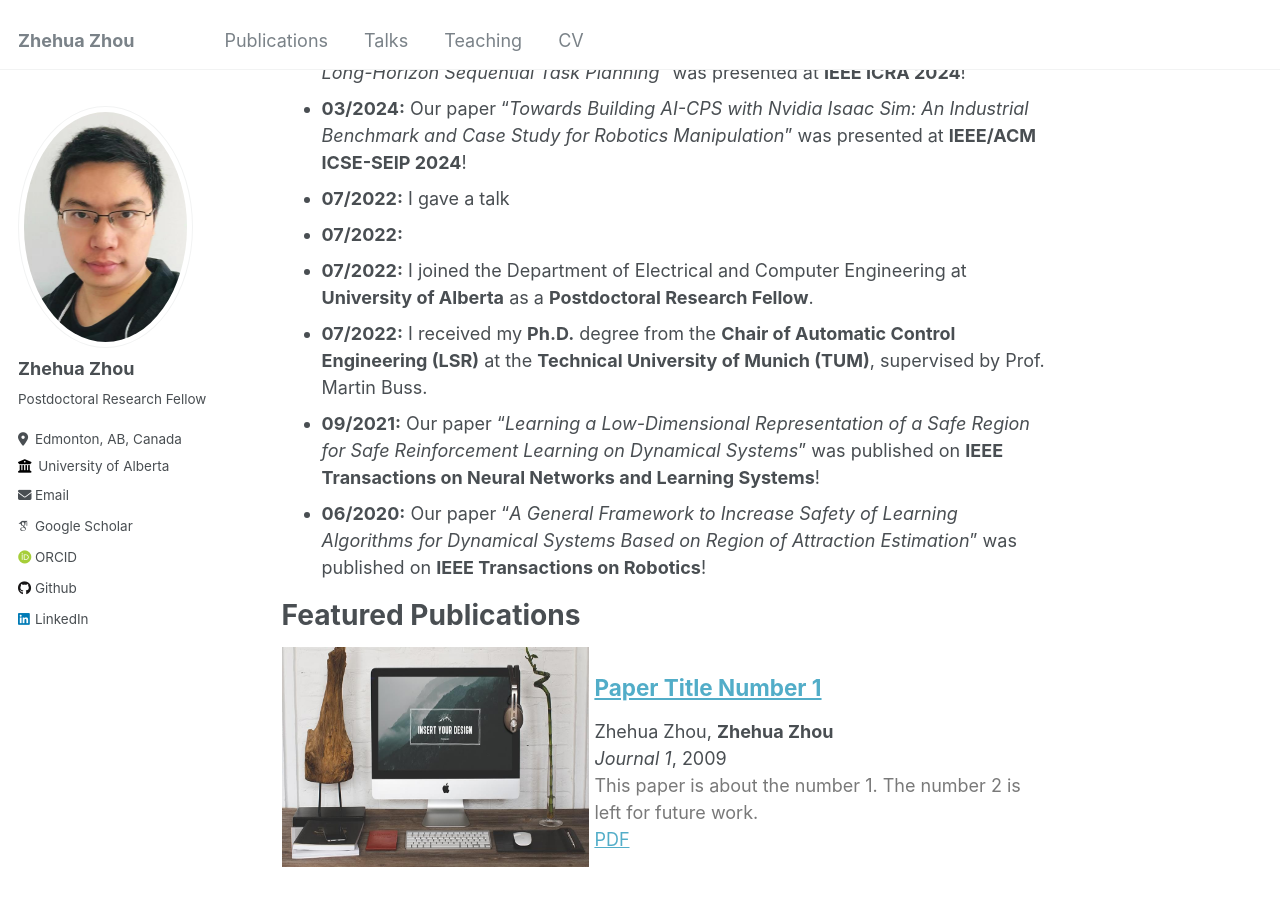
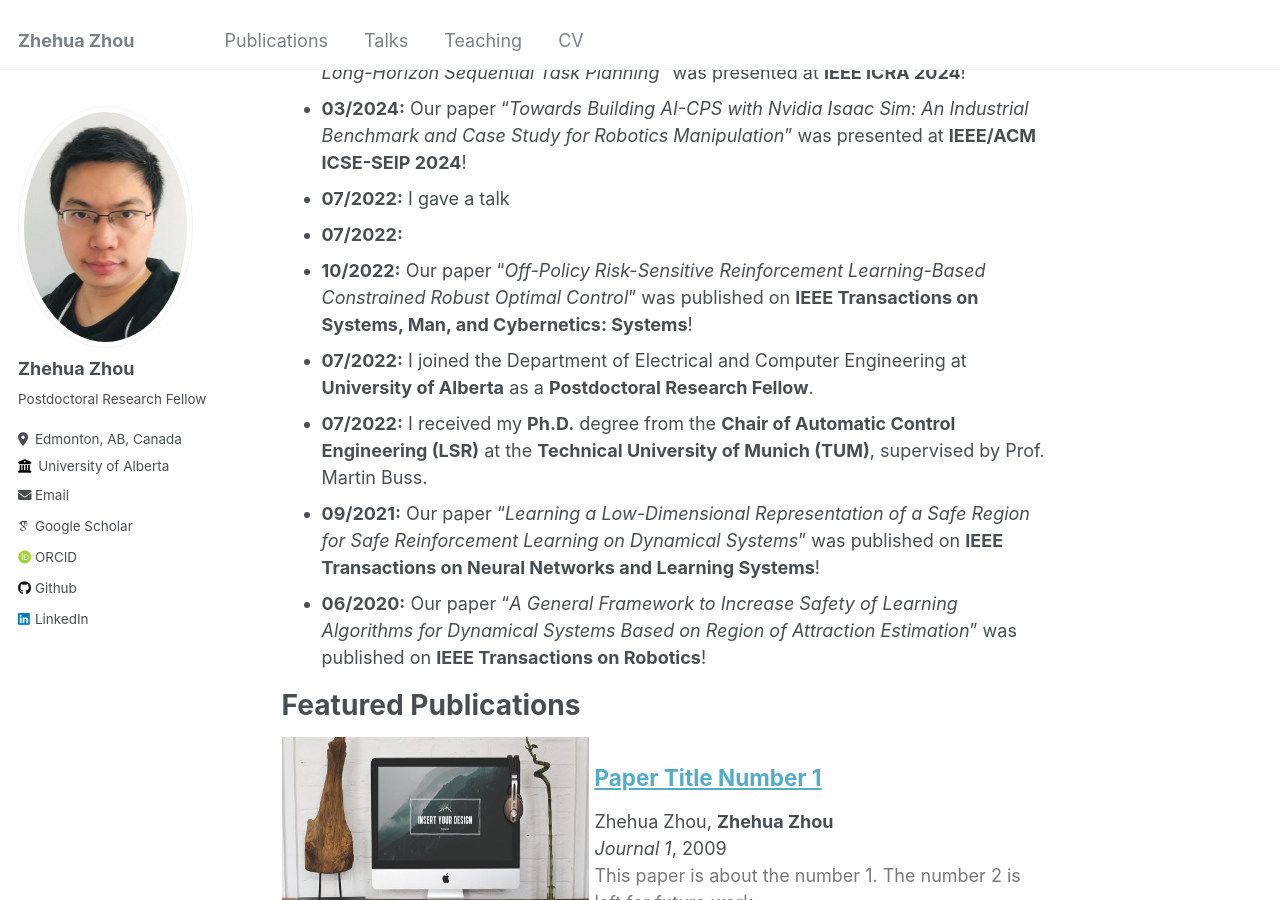
Before and after one commit to zhehuazhou/zhehuazhou.github.io, a Jekyll site: the page built from _pages/about.md, in a window 1280 px wide and 900 px high, scrolled down 485 px. Built offline with Jekyll 4.4.1, drawn with Linux system fonts in a browser that asks for light colours; some web fonts are replaced.

Commit message:
initial update

```diff
--- a/_pages/about.md
+++ b/_pages/about.md
@@ -17,6 +17,7 @@ News
 * <b>03/2024:</b> Our paper "<i>Towards Building AI-CPS with Nvidia Isaac Sim: An Industrial Benchmark and Case Study for Robotics Manipulation</i>" was presented at <b>IEEE/ACM ICSE-SEIP 2024</b>!
 * <b>07/2022:</b> I gave a talk
 * <b>07/2022:</b>
+* <b>10/2022:</b> Our paper "<i>Off-Policy Risk-Sensitive Reinforcement Learning-Based Constrained Robust Optimal Control</i>" was published on <b>IEEE Transactions on Systems, Man, and Cybernetics: Systems</b>!
 * <b>07/2022:</b> I joined the Department of Electrical and Computer Engineering at <b>University of Alberta</b> as a <b>Postdoctoral Research Fellow</b>.
 * <b>07/2022:</b> I received my <b>Ph.D.</b> degree from the <b>Chair of Automatic Control Engineering (LSR)</b> at the <b>Technical University of Munich (TUM)</b>, supervised by Prof. Martin Buss.
 * <b>09/2021:</b> Our paper "<i>Learning a Low-Dimensional Representation of a Safe Region for Safe Reinforcement Learning on Dynamical Systems</i>" was published on <b>IEEE Transactions on Neural Networks and Learning Systems</b>!
```
